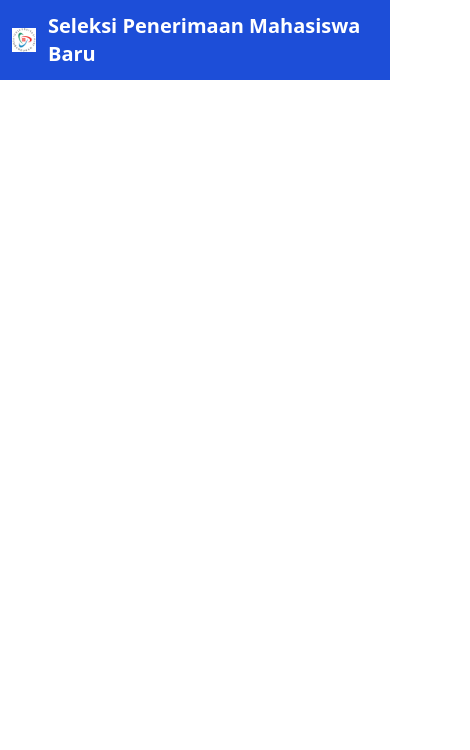
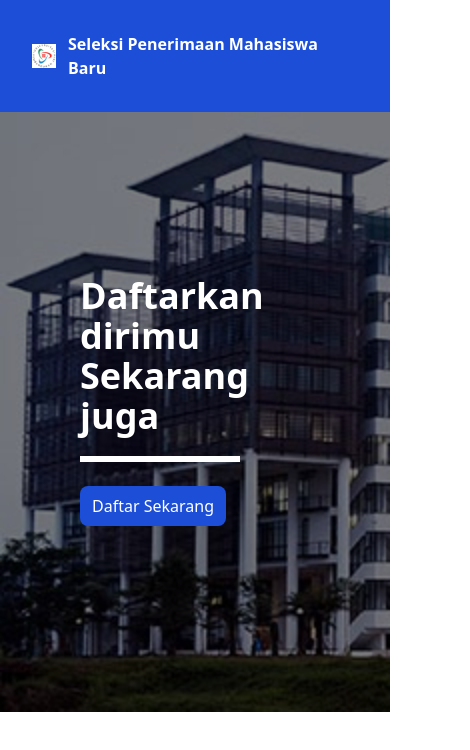
Before and after one commit to salwaahmadz/pmb_upj, a plain HTML site: page src/index.html in a window 390 px wide. Shown: the whole page, 470 px wide, since content can reach past the window. Drawn offline with nearby package versions, Linux system fonts and the light colour scheme.

Commit message:
Adding Figure section & adjust navbar responsive property

```diff
--- a/src/index.html
+++ b/src/index.html
@@ -8,14 +8,26 @@
     <title>Website PMB UPJ</title>
     <script src="https://cdn.tailwindcss.com"></script>
     <script src="https://kit.fontawesome.com/5a1cfa064a.js" crossorigin="anonymous"></script>
+    <link rel="shortcut icon" href="photo/navbarupj.jpg" type="image/x-icon">
+    <script>
+        tailwind.config = {
+            theme: {
+                extend: {
+                    height: {
+                        '128': '28.152rem',
+                    }
+                }
+            }
+        }
+    </script>
 </head>
 
 <body>
-    <nav class="p-3 bg-blue-700">
+    <nav class="p-8 md:p-3 bg-blue-700">
         <div class="container flex flex-wrap justify-between items-center mx-auto text-white">
             <a href="#" class="flex items-center">
                 <img class="mr-3 h-6 md:h-12" src="photo/navbarupj.jpg" alt="UPJ LOGO">
-                <span class="self-center text-xl font-semibold">Seleksi Penerimaan Mahasiswa Baru</span>
+                <span class="self-center text-md font-semibold">Seleksi Penerimaan Mahasiswa Baru</span>
             </a>
             <div class="hidden w-full md:block md:w-auto" id="navbar-default">
                 <ul class="flex flex-col p-4 mt-4 md:flex-row md:space-x-8 md:mt-0">
@@ -38,12 +50,28 @@
                         <i class="fa-solid fa-globe pt-0.5"></i>
                     </li>
                     <li>
-                        <button class="border rounded-lg p-3">Masuk</button>
+                        <button class="border rounded-lg py-3 px-5">Masuk</button>
                     </li>
                 </ul>
             </div>
         </div>
     </nav>
+
+    <figure>
+        <div class="relative" style="height: 600px;">
+            <div class="bg-no-repeat bg-cover brightness-50"
+                style="background-image: url(photo/carousel1.jpg); width: 100%; height: 100%;">
+            </div>
+            <div class="container absolute top-36 left-20 md:top-52 md:left-40">
+                <h1 class="flex flex-wrap text-white text-4xl max-w-0 font-bold py-5 md:text-5xl md:max-w-none">Daftarkan dirimu Sekarang juga</h1>
+                <hr class="mb-6 border-t-2 w-40 md:w-96" style="border: none; border:solid white">
+                <a href="#"
+                    class="inline-flex justify-center items-center py-2 px-3 md:p-5 text-base font-medium text-center text-white bg-blue-700 rounded-lg hover:bg-blue-800 focus:ring-4 focus:ring-blue-300">
+                    Daftar Sekarang
+                </a>
+            </div>
+        </div>
+    </figure>
 </body>
 
 </html>
```
Also changed, not shown: src/photo/carousel1.jpg (added), tailwind.config.js (added).
